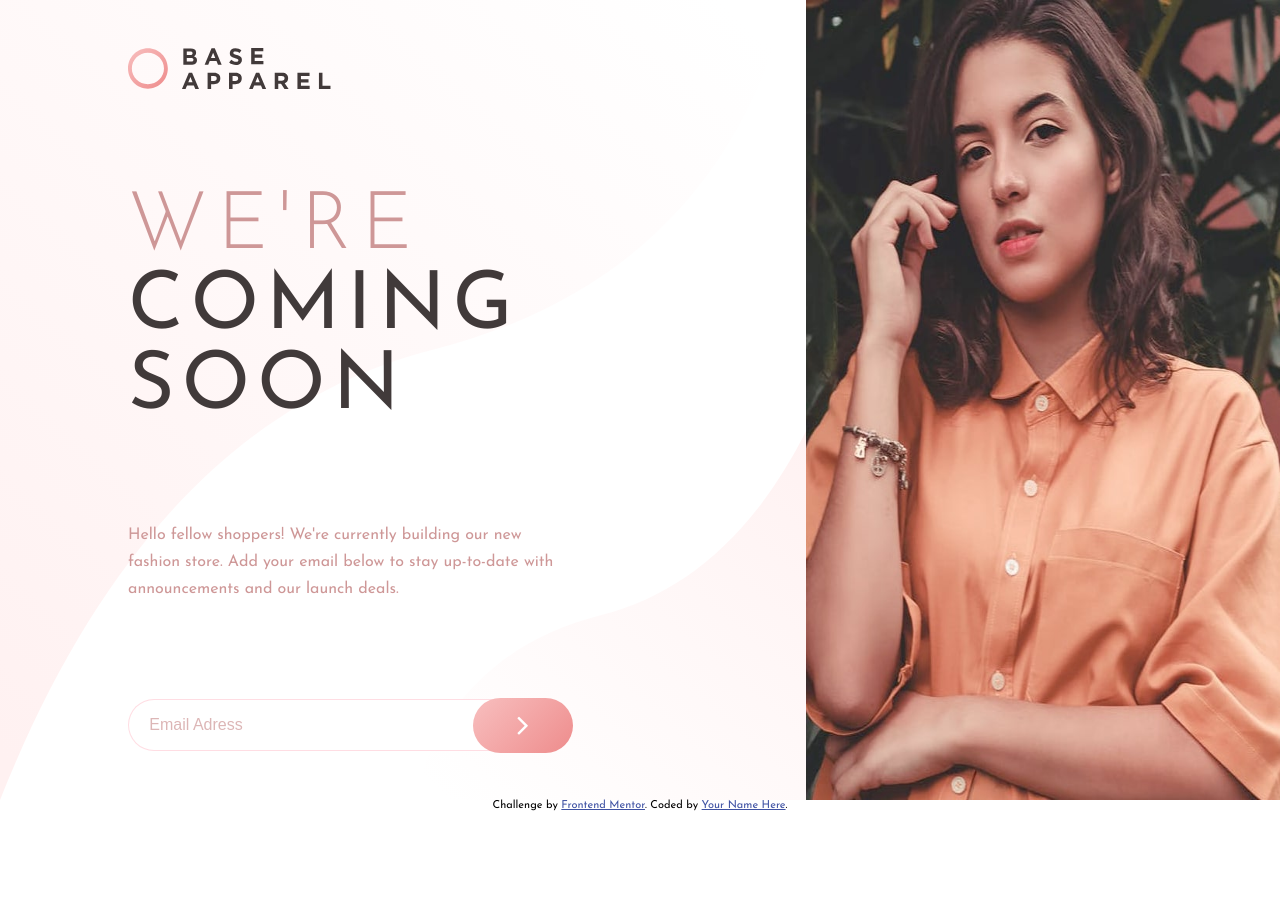
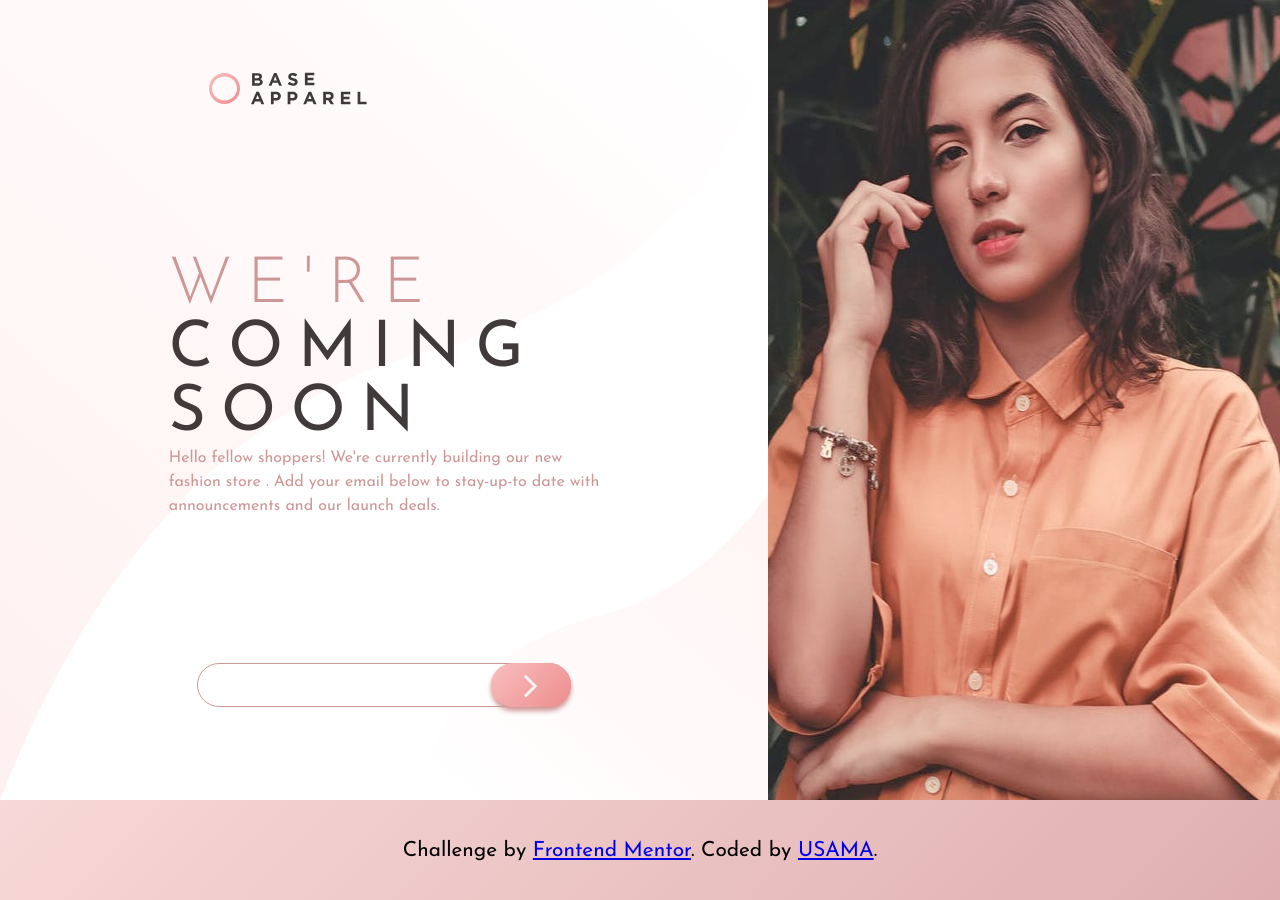
Before and after one commit to usamakhangt4/base-apparel-coming-soon-master, a plain HTML site: page index.html in a window 1280 px wide. Before the commit the page ends 811 px from the top, so only its background shows below. Drawn offline with Linux system fonts and the light colour scheme.

Commit message:
fixes and retouching

```diff
--- a/app.js
+++ b/app.js
@@ -14,8 +14,8 @@ function validate() {
     result.innerHTML = email + " is a valid email";
     document.getElementById("warning").style.visibility = "hidden";
   } else {
+    result.innerHTML = email + " is an invalid email";
     document.getElementById("warning").style.visibility = "visible";
-    result.innerHTML = email + " is an invalid email";
   }
   return false;
 }
--- a/index.html
+++ b/index.html
@@ -11,56 +11,40 @@
   <title>Frontend Mentor | Base Apparel coming soon page</title>
   <link rel="stylesheet" href="./styles/styles.css">
   <script src="./app.js" defer></script>
-  <!-- Feel free to remove these styles or customise in your own stylesheet 👍 -->
-  <style>
-    .attribution {
-      font-size: 11px;
-      text-align: center;
-    }
 
-    .attribution a {
-      color: hsl(228, 45%, 44%);
-    }
-  </style>
 </head>
 
 <body>
 
   <div class="container">
     <div class="content">
-      <div class="logo">
-        <img src="./images/logo.svg" alt="">
+      <div class="logo"><img src="./images/logo.svg" alt="logo"></div>
+      <div>
+        <p class="title1">we're</p>
+        <p class="title2">coming <br>soon</p>
+        <span class="pitch">Hello fellow shoppers! We're currently building our new <br> fashion store . Add your email
+          below to
+          stay-up-to
+          date with <br>announcements and our launch deals.</span>
       </div>
-      <div>
 
-        <p class="title1">We're</p>
-        <p class="title2">coming <br> soon</p>
+      <div class="email">
+        <form action="#">
+          <input name="" id="email" required>
+          <button onclick="validate()" type="submit"> <i class="fa fa-angle-right fa-3x"></i> </button><br>
+        </form>
+        <span id="result"></span>
       </div>
-      <p class="paragraph">Hello fellow shoppers! We're currently building our new<br> fashion store.
-        Add your email below to stay up-to-date with<br> announcements and our launch deals.</p>
-      <form action="#">
-        <input id="email" type="email" name="" id="" placeholder="Email Adress" required><span id="warning"
-          class="fa fa-warning warning"></span>
-        <span id="result" class="warnText"></span>
-        <button type="submit" onclick="validate()"><span class="fa fa-angle-right fa-1x"></span></button>
-      </form>
-
-
     </div>
-    <div class="hero">
-      <img src="./images/hero-desktop.jpg" alt="cute girl">
-    </div>
+    <div class="heroDesktop"><img src="./images/hero-desktop.jpg" alt="cute girl"></div>
+    <div class="heroMobile"><img src="./images/hero-desktop.jpg" alt="cute girl"></div>
   </div>
-
-
-
-
 
 
   <footer>
     <p class="attribution">
       Challenge by <a href="https://www.frontendmentor.io?ref=challenge" target="_blank">Frontend Mentor</a>.
-      Coded by <a href="#">Your Name Here</a>.
+      Coded by <a href="https://github.com/usamakhangt4/base-apparel-coming-soon-master">USAMA</a>.
     </p>
   </footer>
 </body>
--- a/styles/styles.scss
+++ b/styles/styles.scss
@@ -1,141 +1,116 @@
 @import "./variables";
-* {
-  margin: 0;
-  padding: 0;
-}
 ::-webkit-scrollbar {
   display: none;
 }
 body {
+  padding: 0;
   margin: 0;
-  padding: 0;
   font-family: "Josefin Sans", sans-serif;
-  //   background-image: $bgImage;
-  //   background-color: pink;
-  //   background-size: cover;
-  //   background-repeat: no-repeat;
+  font-size: 1em;
+}
 .container {
+  background-image: $bgImage;
   display: flex;
   justify-content: space-between;
-    align-items: center;
-    flex-wrap: wrap;
   height: 100vh;
   .content {
-      background-image: $bgImage;
-      //   background-color: pink;
-      background-size: cover;
-      background-repeat: no-repeat;
-      padding-left: 10%;
-      flex: 10;
+    flex: 3;
     display: flex;
     flex-direction: column;
     justify-content: space-around;
-      height: 100%;
-      .paragraph {
+    align-items: center;
+    width: 50%;
+    p {
+      font-size: 4em;
+      text-transform: uppercase;
+      letter-spacing: 15px;
+      margin: 0;
+    }
+    .title1 {
       color: $desaturatedred;
-        width: 100%;
-        line-height: 1.7em;
+      font-weight: 300;
+    }
+    .title2 {
+      color: $greyishRed;
+    }
+    .pitch {
+      color: $desaturatedred;
+      line-height: 1.5;
+    }
+    .logo {
+      margin-left: -25%;
     }
   }
+  .heroDesktop {
+    flex: 2;
+    img {
+      background-size: cover;
+      background-repeat: no-repeat;
+      width: 100%;
+      height: 100%;
     }
   }
-
-.logo {
-  width: 30%;
-  img {
-    width: 100%;
+  .heroMobile {
+    display: none;
   }
 }
-.hero {
-  height: 100%;
-  flex: 7;
-  img {
-    background-size: cover;
-    width: 100%;
-    height: 100%;
-    background-repeat: no-repeat;
-  }
-}
-
-.title1 {
-  font-size: 5em;
-  letter-spacing: 10px;
-  font-weight: 300;
-  color: $desaturatedred;
-  text-transform: uppercase;
-}
-.title2 {
-  font-size: 5em;
-  color: $greyishRed;
-  text-transform: uppercase;
-  letter-spacing: 7px;
-}
-
 form {
-  display: flex;
-  justify-content: start;
-  align-items: center;
   position: relative;
 }
 input {
-  width: 55%;
-  height: 50px;
+  width: 350px;
+  height: 40px;
   border-radius: 32px;
-  border: 1px solid rgba(255, 192, 203, 0.541);
-  padding-left: 3%;
-  font-size: 1em;
-  &::placeholder {
-    color: $desaturatedred;
-    opacity: 0.7;
+  border: 1px solid $desaturatedred;
+  font-size: 1.3em;
+  padding-left: 20px;
+  margin-bottom: 5px;
+  &:focus {
+    outline: none;
+    border: 2px solid $desaturatedred;
+  }
+}
+button {
+  position: absolute;
+  top: 1%;
+  right: 0;
+  height: 44px;
+  width: 80px;
+  border-radius: 32px;
+  border: none;
+  background-image: $gradient2;
+  color: #f1f1f1;
+  cursor: pointer;
+  box-shadow: 0px 4px 5px $desaturatedred;
+  &:hover {
+    background-image: linear-gradient(
+      135deg,
+      hsl(0, 74%, 74%),
+      hsl(0, 80%, 86%)
+    );
   }
   &:focus {
     outline: none;
-    border: 2px solid rgba(228, 183, 190, 0.603);
-  }
-  &:invalid {
-    // border: 2px solid $softRed;
   }
 }
+#result {
+  color: $softRed;
+  margin-left: 20px;
+}
+footer {
+  background-image: $gradient1;
+  height: 100px;
+  display: flex;
+  justify-content: center;
+  align-items: center;
+  font-size: 1.3em;
+}
 
-button {
-  height: 55px;
-  width: 100px;
-  border-radius: 32px;
-  background-image: $gradient2;
-  border: none;
-  cursor: pointer;
-  font-size: 2em;
-  color: #fff;
-  margin-left: -50px;
-  &:hover {
-    box-shadow: 0px 4px 10px $desaturatedred;
-    background-image: $gradient1;
+@media (max-width: 1000px) {
+  .heroMobile {
+    display: inline;
   }
-  &:focus {
-    outline: none;
-    border: none;
+  .heroDesktop {
+    display: none;
   }
 }
-.warning {
-  position: absolute;
-  top: 35%;
-  right: 52%;
-  color: orange;
-  visibility: hidden;
-}
-.warnText {
-  position: absolute;
-  top: 110%;
-  left: 3%;
-  font-size: 14px;
-  color: hsl(0, 52%, 64%);
-}
-
-@media screen and (max-width: 1200px) {
-  * {
-    text-align: center;
-  }
-  .container {
-    height: auto !important;
-  }
-}
```
Also changed, not shown: styles/styles.css, 1 other file. Lines whose indentation alone changed are shown as unchanged.
